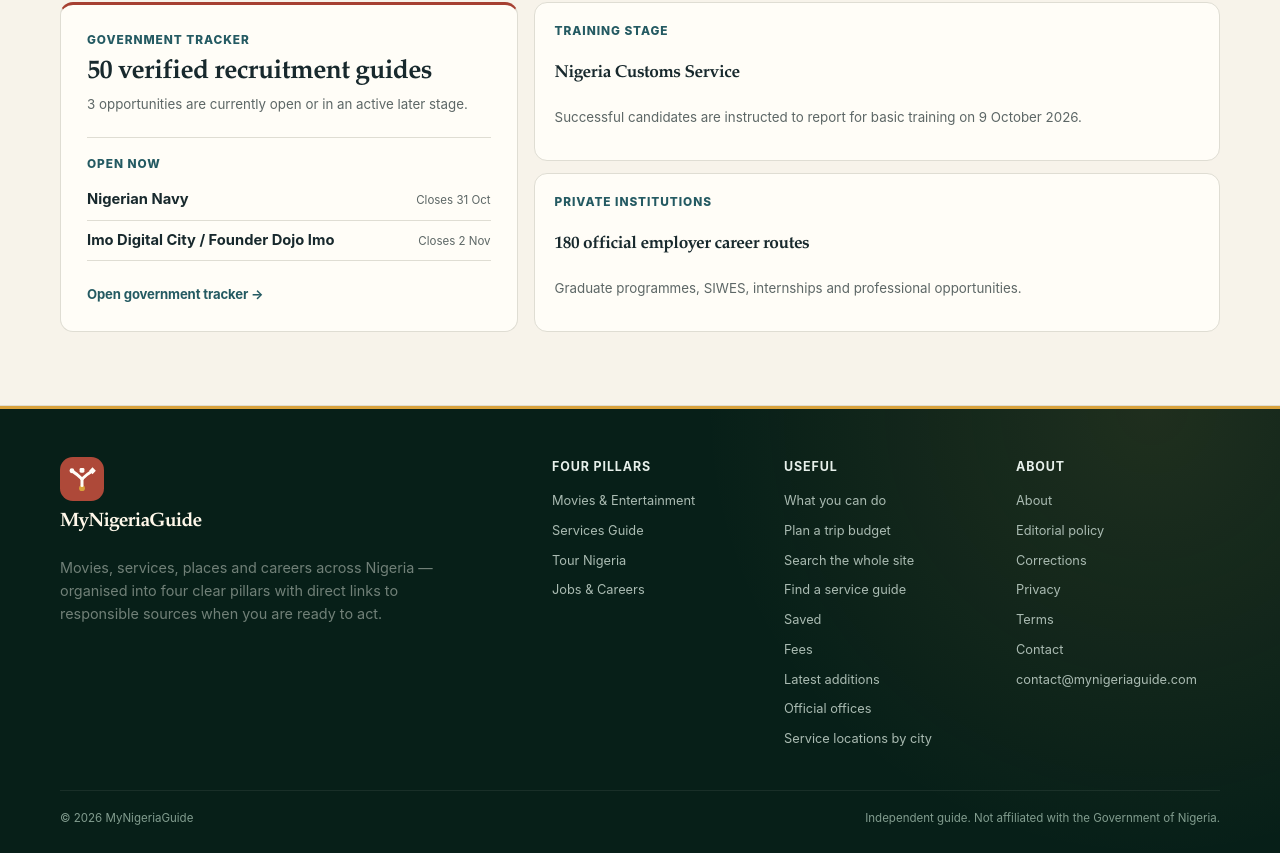
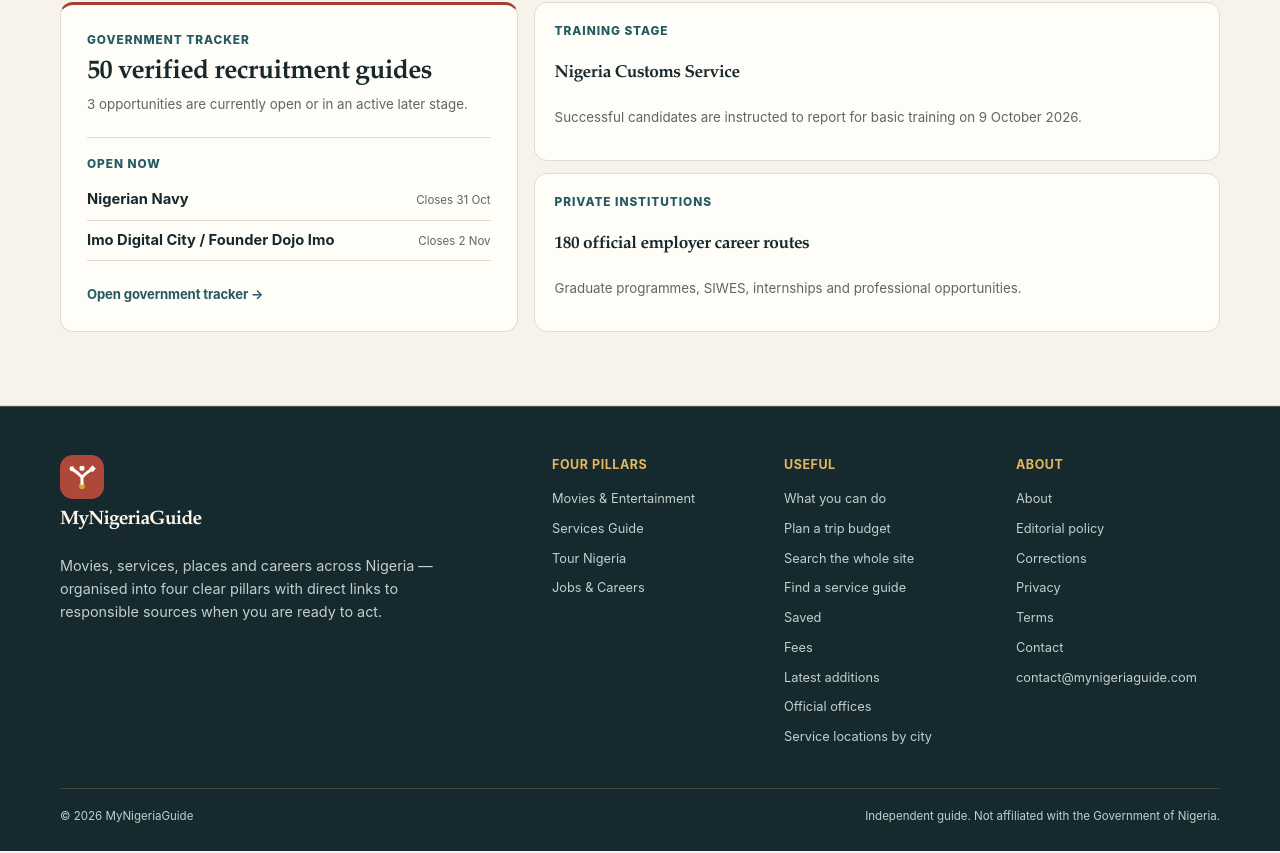
Before and after one commit to eghosa001/nigeria, a Next.js app: page / in a window 1280 px wide. Shown: the part 4793-5646 px from the top of the page. Built offline with nearby package versions, Linux system fonts and the light colour scheme; no server answers.

Commit message:
style(shell): unify footer with deep-ink editorial masthead

```diff
--- a/app/figma-editorial.css
+++ b/app/figma-editorial.css
@@ -561,3 +561,24 @@
   }
   html[data-theme] :is(.jobs-open-grid,.tour-photo-grid,.movie-discovery-grid) { gap: 12px; }
 }
+
+
+/* Closing the publication: a single masthead-to-footer identity. */
+html[data-theme] .site-footer.minimal-footer {
+  background: #15292e !important;
+  border-top: 1px solid rgba(230,183,94,.3);
+  color: #f7f3ea !important;
+}
+html[data-theme] .minimal-footer :is(.footer-intro p,.footer-grid a,.footer-bottom) {
+  color: #c1d0cc !important;
+}
+html[data-theme] .minimal-footer .footer-grid strong {
+  color: #e6b75e !important;
+  letter-spacing: .045em;
+}
+html[data-theme] .minimal-footer :is(.footer-grid a,.footer-intro a):hover {
+  color: #fff8ea !important;
+}
+html[data-theme] .minimal-footer .footer-bottom {
+  border-top-color: rgba(230,183,94,.21);
+}
```
